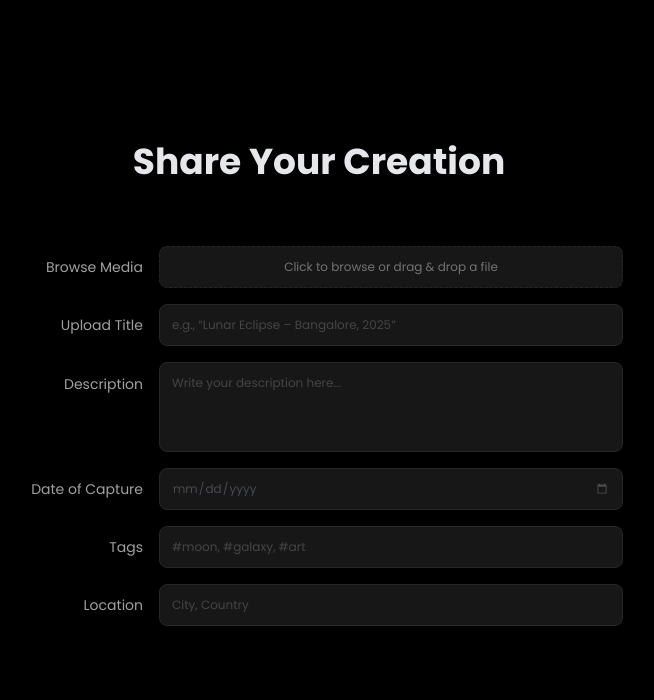
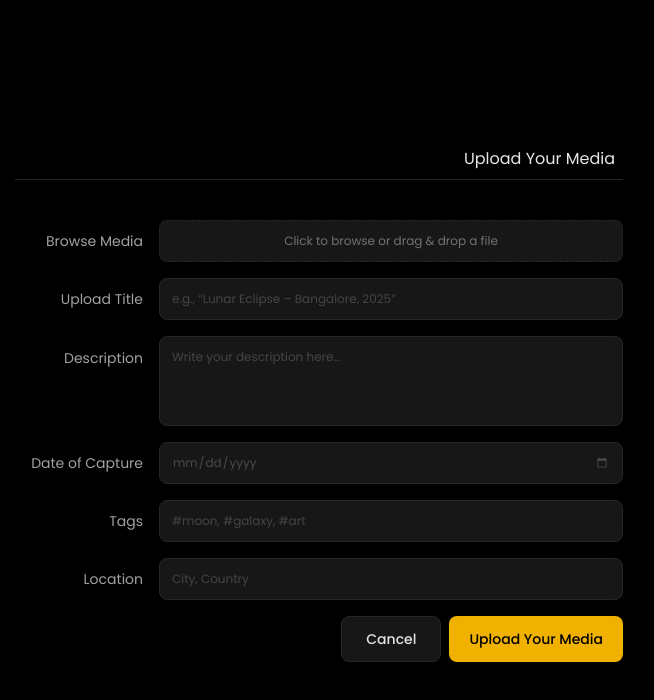
Before and after one commit to angelica-singh-04/Moon, a React (Vite) app: page /upload in a window 1280 px wide. Shown: the top 700 px of the page, without its empty margins (321-975 px from the left). Built offline with nearby package versions, Linux system fonts and the light colour scheme.

Commit message:
Gallery-Upload Successfull Added

```diff
--- a/src/components/Button/Button.jsx
+++ b/src/components/Button/Button.jsx
@@ -1,22 +1,26 @@
-import React from "react";
+import React from 'react';
 
 const HeroButton = ({
-  label = "Explore More",
-  direction = "down", // "up", "down", "left", "right"
-  bgColor = "bg-yellow-500",
-  textColor = "text-black",
+  label = 'Explore More',
+  direction = 'down', // "up", "down", "left", "right"
+  bgColor = 'bg-yellow-500',
+  textColor = 'text-black',
+  onClick,
 }) => {
   // Map directions to rotation classes
   const rotationMap = {
-    up: "rotate-180",
-    down: "rotate-0",
-    left: "-rotate-90",
-    right: "rotate-90",
+    up: '-rotate-90',
+    down: 'rotate-90',
+    left: 'rotate-180',
+    right: 'rotate-0',
   };
 
   return (
-    <div className="flex items-center space-x-4 mt-8" data-aos="fade-up" data-aos-delay="600">
-      <button className={`p-3 rounded-full ${bgColor} ${textColor}`}>
+    <div className="flex items-center space-x-4 mt-8">
+      <button
+        onClick={onClick}
+        className={`p-3 rounded-full ${bgColor} ${textColor} hover:scale-110 transition-transform duration-300`}
+      >
         <svg
           xmlns="http://www.w3.org/2000/svg"
           className={`h-6 w-6 transform ${rotationMap[direction]}`}
@@ -25,10 +29,16 @@ const HeroButton = ({
           stroke="currentColor"
           strokeWidth="2"
         >
-          <path strokeLinecap="round" strokeLinejoin="round" d="M19 14l-7 7m0 0l-7-7m7 7V3" />
+          <path
+            strokeLinecap="round"
+            strokeLinejoin="round"
+            d="M14 5l7 7m0 0l-7 7m7-7H3"
+          />
         </svg>
       </button>
-      <span className={`text-sm uppercase tracking-wider text-gray-400`}>{label}</span>
+      <span className="text-sm uppercase tracking-wider text-gray-400">
+        {label}
+      </span>
     </div>
   );
 };
--- a/src/components/Gallery/Upload/FinalUpload.jsx
+++ b/src/components/Gallery/Upload/FinalUpload.jsx
@@ -12,7 +12,6 @@ const App = () => {
 
     return (
         <div className="min-h-screen bg-black text-gray-200 p-8 flex flex-col items-center justify-center">
-            <h1 className="text-4xl font-bold mb-8">Share Your Creation</h1>
             {!isSubmitted ? (
                 <UploadForm onSubmit={handleFormSubmit} />
             ) : (
--- a/src/components/Gallery/Upload/SubmissionConfirmation.jsx
+++ b/src/components/Gallery/Upload/SubmissionConfirmation.jsx
@@ -1,22 +1,21 @@
 import React from 'react';
+import Secondary from "@/components/SecondaryButton/SecondaryButton";
 
 const SubmissionConfirmation = ({ onReset }) => {
     return (
-        <div className="bg-[bg-gradient-to-br from-orange-400 to-red-400
-] p-8 rounded-lg shadow-xl w-full max-w-md text-center">
+        <div className="bg-black p-8 rounded-lg flex flex-col justify-center items-center shadow-xl w-full max-w-md text-center">
             <div className="flex justify-center mb-4">
                 <svg className="w-12 h-12 text-green-500" fill="none" stroke="currentColor" viewBox="0 0 24 24" xmlns="http://www.w3.org/2000/svg">
                     <path strokeLinecap="round" strokeLinejoin="round" strokeWidth="2" d="M9 12l2 2 4-4m6 2a9 9 0 11-18 0 9 9 0 0118 0z"></path>
                 </svg>
             </div>
-            <h2 className="text-2xl font-bold text-white mb-2">Thanks for sharing your creation!</h2>
-            <p className="text-gray-400 mb-6">Our team will review it before it appears in the gallery.</p>
-            <button
-                onClick={onReset}
-                className="bg-blue-600 text-white font-bold py-2 px-4 rounded-md transition-colors duration-200 hover:bg-blue-700 focus:outline-none focus:ring-2 focus:ring-blue-500"
-            >
-                Upload another file
-            </button>
+            <h2 className="text-xl font-medium text-white mb-2">Thanks for sharing!</h2>
+            <p className="text-gray-400 mb-6 text-sm">Our team will review it before it appears in the gallery.</p>
+            <Secondary
+            onClick={onReset}
+            label='Upload Another Media'
+            />
+
         </div>
     );
 };
--- a/src/components/Gallery/Upload/UploadForm.jsx
+++ b/src/components/Gallery/Upload/UploadForm.jsx
@@ -1,6 +1,7 @@
 import React, { useState } from 'react';
-import Button from "@/components/Button/Button";
-
+import HeroButton from "@/components/Button/Button";
+import Primary from "@/components/PrimaryButton/PrimaryButton";
+import Secondary from "@/components/SecondaryButton/SecondaryButton";
 
 const UploadForm = ({ onSubmit }) => {
     const [formData, setFormData] = useState({
@@ -18,20 +19,6 @@ const UploadForm = ({ onSubmit }) => {
         setFormData(prevState => ({ ...prevState, [name]: value }));
     };
 
-    // const handleFileChange = (e) => {
-    //     setFile(e.target.files[0]);
-    // };
-
-    // const handleDragOver = (e) => {
-    //     e.preventDefault();
-    // };
-
-    // const handleDrop = (e) => {
-    //     e.preventDefault();
-    //     const droppedFile = e.dataTransfer.files[0];
-    //     setFile(droppedFile);
-    // };
-
     const handleSubmit = (e) => {
         e.preventDefault();
         // Here you would handle the API call to submit the form data and file
@@ -41,103 +28,10 @@ const UploadForm = ({ onSubmit }) => {
 
     return (
         <div className="bg-black p-8 rounded-lg w-full max-w-2xl">
-            {/* <h2 className="text-2xl font-semibold mb-6">Upload Your Media</h2>
+            <div className='border-b border-neutral-800 p-2 text-md flex justify-end'>Upload Your Media</div>
 
-            <div className="mb-6">
-                <h3 className="text-lg font-medium mb-2">Guidelines</h3>
-                <ul className="text-sm text-gray-400 list-disc list-inside">
-                    <li>Allowed file types: JPG, PNG, GIF, MP4.</li>
-                    <li>Maximum file size: 50MB.</li>
-                    <li>Ensure high-quality, original content.</li>
-                </ul>
-            </div> */}
+            <form onSubmit={handleSubmit} className="space-y-4 mt-10">
 
-            {/* <form onSubmit={handleSubmit} className="space-y-6">
-                <p>Name</p>
-                <input
-                    type="text"
-                    name="name"
-                    placeholder="Your Name / Username"
-                    value={formData.name}
-                    onChange={handleChange}
-                    required
-                    className="w-full p-3 rounded-md bg-gray-700 text-white border border-gray-600 focus:outline-none focus:ring-2 focus:ring-blue-500"
-                />
-                <input
-                    type="text"
-                    name="title"
-                    placeholder="Title of Upload (e.g., Milky Way from Bangalore)"
-                    value={formData.title}
-                    onChange={handleChange}
-                    required
-                    className="w-full p-3 rounded-md bg-gray-700 text-white border border-gray-600 focus:outline-none focus:ring-2 focus:ring-blue-500"
-                />
-                <textarea
-                    name="description"
-                    placeholder="Description / Story"
-                    value={formData.description}
-                    onChange={handleChange}
-                    rows="4"
-                    className="w-full p-3 rounded-md bg-gray-700 text-white border border-gray-600 focus:outline-none focus:ring-2 focus:ring-blue-500 resize-none"
-                />
-
-                <select
-                    name="category"
-                    value={formData.category}
-                    onChange={handleChange}
-                    className="w-full p-3 rounded-md bg-gray-700 text-white border border-gray-600 focus:outline-none focus:ring-2 focus:ring-blue-500"
-                >
-                    <option value="Photo">Photo</option>
-                    <option value="Artwork">Artwork</option>
-                    <option value="Wallpaper">Wallpaper</option>
-                    <option value="Video">Video</option>
-                </select>
-
-                <input
-                    type="text"
-                    name="tags"
-                    placeholder="Tags (#moon, #galaxy, #art)"
-                    value={formData.tags}
-                    onChange={handleChange}
-                    className="w-full p-3 rounded-md bg-gray-700 text-white border border-gray-600 focus:outline-none focus:ring-2 focus:ring-blue-500"
-                />
-                <input
-                    type="email"
-                    name="email"
-                    placeholder="Optional Email"
-                    value={formData.email}
-                    onChange={handleChange}
-                    className="w-full p-3 rounded-md bg-gray-700 text-white border border-gray-600 focus:outline-none focus:ring-2 focus:ring-blue-500"
-                />
-
-                <div
-                    className="border-2 border-dashed border-gray-600 rounded-lg p-6 text-center cursor-pointer transition-colors duration-200 hover:bg-gray-700"
-                    onDragOver={handleDragOver}
-                    onDrop={handleDrop}
-                    onClick={() => document.getElementById('file-upload').click()}
-                >
-                    <input
-                        id="file-upload"
-                        type="file"
-                        onChange={handleFileChange}
-                        className="hidden"
-                    />
-                    {file ? (
-                        <p className="text-sm text-green-400">✅ File Selected: {file.name}</p>
-                    ) : (
-                        <p className="text-sm">Drag & drop a file here, or click to browse</p>
-                    )}
-                </div>
-
-                <button
-                    type="submit"
-                    className="w-full bg-blue-600 text-white font-bold py-3 px-6 rounded-md transition-colors duration-200 hover:bg-blue-700 focus:outline-none focus:ring-2 focus:ring-blue-500"
-                >
-                    Upload Your Media
-                </button>
-            </form> */}
-
-            <form onSubmit={handleSubmit} className="space-y-4">
                 <div className="flex flex-col md:flex-row md:items-center md:space-x-4">
   <label
     htmlFor="file-upload"
@@ -244,11 +138,23 @@ const UploadForm = ({ onSubmit }) => {
                focus:outline-none focus:ring-[0.5px] focus:ring-yellow-400"
   />
 </div>
-{/*
-                    <Button
-                    label="Read more"
-                    direction="left"
-                    /> */}
+                {/* <button
+                    type="submit"
+                    className="w-full bg-blue-600 text-white font-bold py-3 px-6 rounded-md transition-colors duration-200 hover:bg-blue-700 focus:outline-none focus:ring-2 focus:ring-blue-500"
+                >
+                    Upload Your Media
+                </button> */}
+<div className='flex gap-2 justify-end'>
+        <Secondary
+        label="Cancel"
+        />
+        <Primary
+        label="Upload Your Media"
+        type="submit"
+        className="text-xs py-1 px-2"
+        />
+
+</div>
 </form>
 
         </div>
--- /dev/null
+++ b/src/components/PrimaryButton/PrimaryButton.jsx
@@ -0,0 +1,25 @@
+import React from "react";
+
+const Primary = ({
+  label = "Explore More",
+  bgColor = "bg-yellow-500",
+  textColor = "text-black",
+  onClick,
+}) => {
+
+  return (
+    <button
+      onClick={onClick}
+      className={`
+        flex items-center py-1 px-5 rounded-md
+        ${bgColor} ${textColor}
+        font-medium
+        hover:bg-yellow-400
+      `}
+    >
+      <span className="text-sm font-medium">{label}</span>
+    </button>
+  );
+};
+
+export default Primary;
--- /dev/null
+++ b/src/components/SecondaryButton/SecondaryButton.jsx
@@ -0,0 +1,27 @@
+import React from "react";
+
+const Primary = ({
+  label = "Explore More",
+  bgColor = "bg-neutral-900",
+  textColor = "text-neutral-200",
+  onClick,
+}) => {
+
+  return (
+    <button
+      onClick={onClick}
+      className={`
+        flex items-center space-x-2 py-3 px-6
+        p-3 rounded-md
+        ${bgColor} ${textColor}
+        font-medium
+        border-[1px] border-neutral-800
+        hover:bg-neutral-800
+      `}
+    >
+      <span className="text-sm font-regular">{label}</span>
+    </button>
+  );
+};
+
+export default Primary;
```
